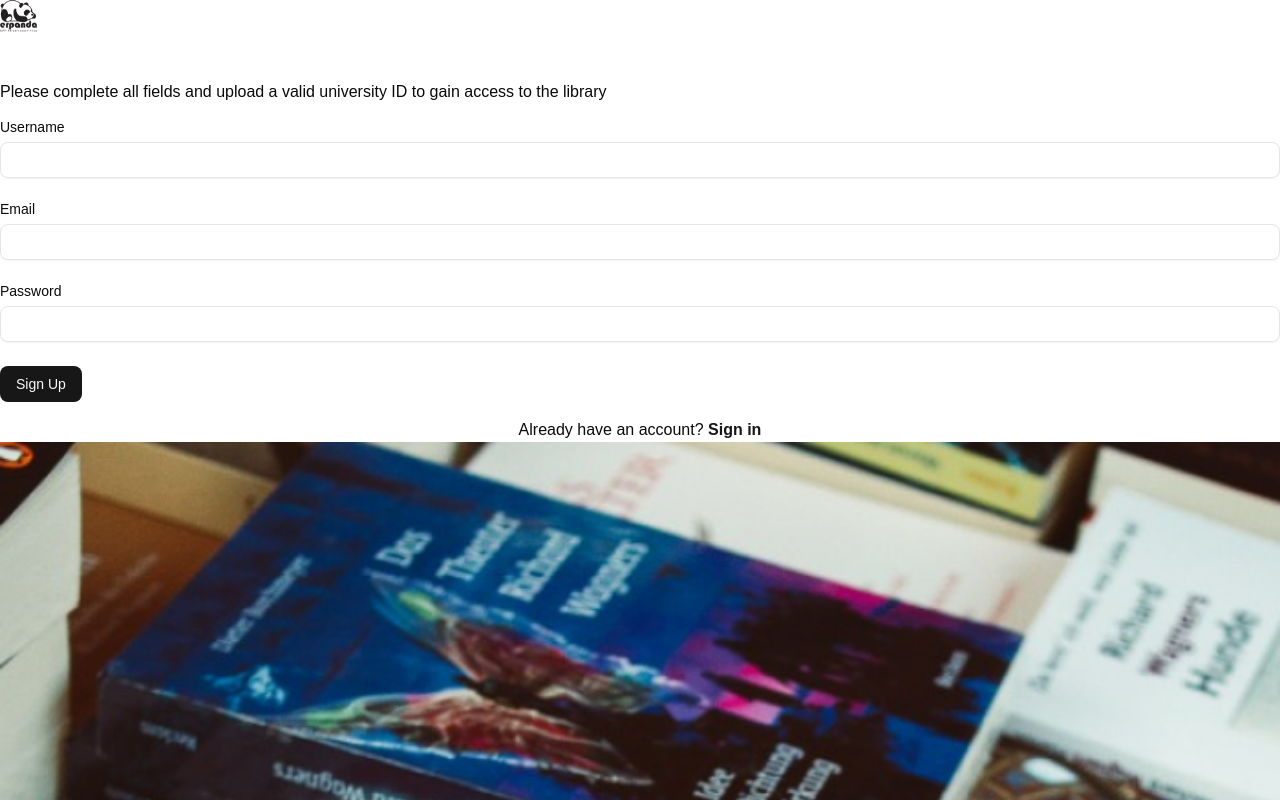
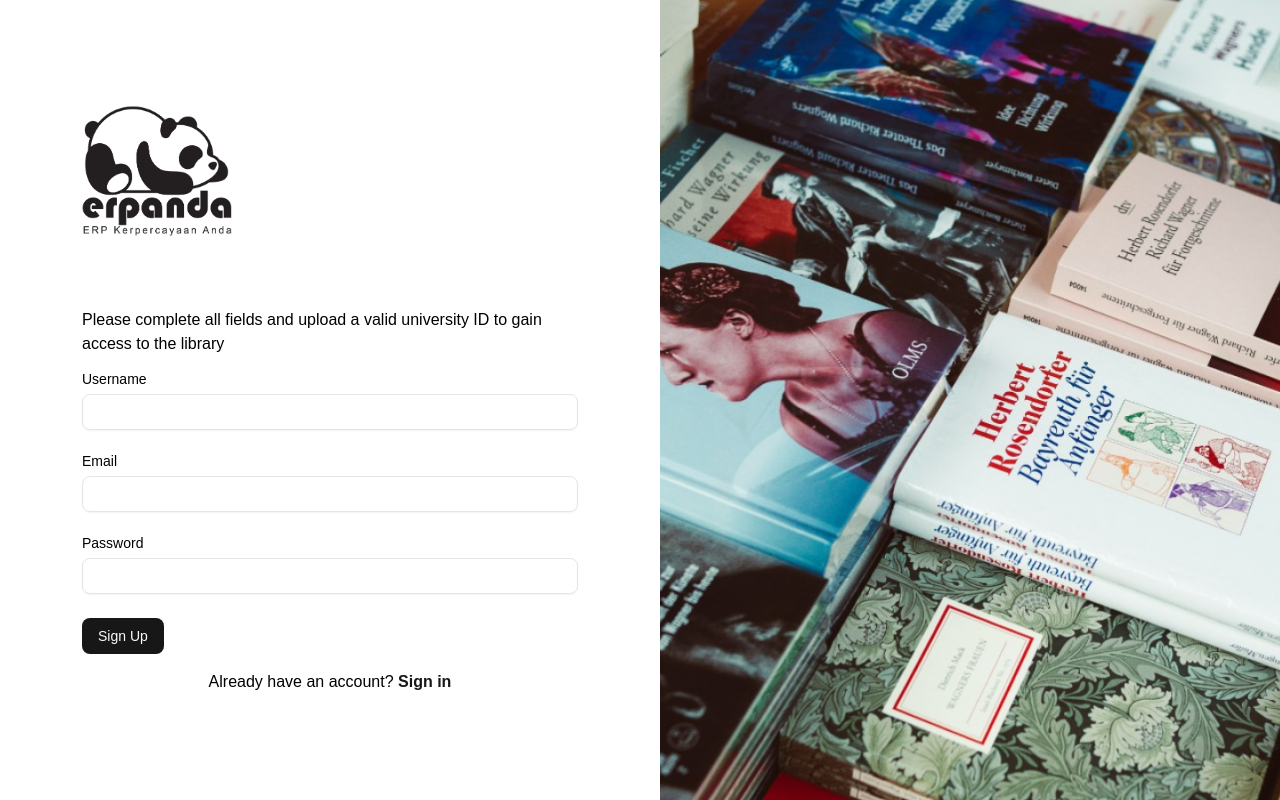
Before and after one commit to EnricoRP/ERPANDA-FRONTEND, a Next.js app: page /sign-up in a window 1280 px wide. Shown: the top 800 px of the page. Built offline with nearby package versions, Linux system fonts and the light colour scheme; a web font is replaced by a local one.

Commit message:
configurasi tailwind

```diff
--- a/src/app/(auth)/layout.tsx
+++ b/src/app/(auth)/layout.tsx
@@ -7,8 +7,7 @@ const layout = async ({ children }: { children: ReactNode }) => {
       <section className="auth-form">
         <div className="auth-box">
           <div className="flex flex-row gap-3">
-            <Image src="/logo-main.svg" alt="logo" width={37} height={37} />
-            <h1 className="text-2xl font-semibold text-white">Erpanda</h1>
+            <Image src="/logo-main.svg" alt="logo" width={150} height={150} />
           </div>
           <div>{children}</div>
         </div>
--- a/src/app/globals.css
+++ b/src/app/globals.css
@@ -3,22 +3,81 @@
 
 @custom-variant dark (&:is(.dark *));
 
-:root {
-  --background: #ffffff;
-  --foreground: #171717;
+@theme {
+  --radius: 0.5rem;
+  /* 🎨 Warna Dasar */
+  --color-background: hsl(0 0% 100%);
+  --color-foreground: hsl(222.2 84% 4.9%);
+  --color-card: hsl(0 0% 100%);
+  --color-card-foreground: hsl(222.2 84% 4.9%);
+  --color-popover: hsl(0 0% 100%);
+  --color-popover-foreground: hsl(222.2 84% 4.9%);
+  --color-primary: hsl(222.2 47.4% 11.2%);
+  --color-primary-foreground: hsl(210 40% 98%);
+  --color-secondary: hsl(210 40% 96.1%);
+  --color-secondary-foreground: hsl(222.2 47.4% 11.2%);
+  --color-muted: hsl(210 40% 96.1%);
+  --color-muted-foreground: hsl(215.4 16.3% 46.9%);
+  --color-accent: hsl(210 40% 96.1%);
+  --color-accent-foreground: hsl(222.2 47.4% 11.2%);
+  --color-destructive: hsl(0 84.2% 60.2%);
+  --color-destructive-foreground: hsl(210 40% 98%);
+  --color-border: hsl(214.3 31.8% 91.4%);
+  --color-input: hsl(214.3 31.8% 91.4%);
+  --color-ring: hsl(222.2 84% 4.9%);
+
+  /* 📊 Chart */
+  --color-chart-1: hsl(12 76% 61%);
+  --color-chart-2: hsl(173 58% 39%);
+  --color-chart-3: hsl(197 37% 24%);
+  --color-chart-4: hsl(43 74% 66%);
+  --color-chart-5: hsl(27 87% 67%);
 }
 
-@media (prefers-color-scheme: dark) {
-  :root {
-    --background: #0a0a0a;
-    --foreground: #ededed;
+@layer base {
+  /* 🌙 Dark Mode */
+  .dark {
+    --color-background: hsl(222.2 84% 4.9%);
+    --color-foreground: hsl(210 40% 98%);
+    --color-card: hsl(222.2 84% 4.9%);
+    --color-card-foreground: hsl(210 40% 98%);
+    --color-popover: hsl(222.2 84% 4.9%);
+    --color-popover-foreground: hsl(210 40% 98%);
+    --color-primary: hsl(210 40% 98%);
+    --color-primary-foreground: hsl(222.2 47.4% 11.2%);
+    --color-secondary: hsl(217.2 32.6% 17.5%);
+    --color-secondary-foreground: hsl(210 40% 98%);
+    --color-muted: hsl(217.2 32.6% 17.5%);
+    --color-muted-foreground: hsl(215 20.2% 65.1%);
+    --color-accent: hsl(217.2 32.6% 17.5%);
+    --color-accent-foreground: hsl(210 40% 98%);
+    --color-destructive: hsl(0 62.8% 30.6%);
+    --color-destructive-foreground: hsl(210 40% 98%);
+    --color-border: hsl(217.2 32.6% 17.5%);
+    --color-input: hsl(217.2 32.6% 17.5%);
+    --color-ring: hsl(212.7 26.8% 83.9%);
+
+    --color-chart-1: hsl(220 70% 50%);
+    --color-chart-2: hsl(160 60% 45%);
+    --color-chart-3: hsl(30 80% 55%);
+    --color-chart-4: hsl(280 65% 60%);
+    --color-chart-5: hsl(340 75% 55%);
   }
-}
 
-body {
-  background: var(--background);
-  color: var(--foreground);
-  font-family: Arial, Helvetica, sans-serif;
+  /* 🖱️ Scrollbar Hidden */
+  .hide-scrollbar::-webkit-scrollbar {
+    width: 0px;
+    height: 0px;
+  }
+  .hide-scrollbar::-webkit-scrollbar-track {
+    background: transparent;
+  }
+  .hide-scrollbar::-webkit-scrollbar-thumb {
+    background: transparent;
+  }
+  .hide-scrollbar::-webkit-scrollbar-thumb:hover {
+    background: transparent;
+  }
 }
 
 @theme inline {
@@ -57,6 +116,26 @@ body {
   --color-sidebar-accent-foreground: var(--sidebar-accent-foreground);
   --color-sidebar-border: var(--sidebar-border);
   --color-sidebar-ring: var(--sidebar-ring);
+}
+
+@utility root-container {
+  @apply flex min-h-screen flex-1 flex-col px-5 md:px-16 bg-fuchsia-800;
+}
+
+@utility auth-container {
+  @apply relative flex flex-col-reverse sm:flex-row;
+}
+
+@utility auth-form {
+  @apply my-auto flex h-full min-h-screen flex-1 items-center px-5 py-10;
+}
+
+@utility auth-box {
+  @apply mx-auto flex max-w-xl flex-col gap-6 rounded-lg p-10;
+}
+
+@utility auth-illustration {
+  @apply sticky h-40 w-full sm:top-0 sm:h-screen sm:flex-1;
 }
 
 :root {
--- /dev/null
+++ b/tailwind.config.ts
@@ -0,0 +1,113 @@
+import type { Config } from "tailwindcss";
+
+export default {
+  darkMode: "class",
+  content: [
+    "./src/app/**/*.{ts,tsx,js,jsx,mdx}",
+    "./src/components/**/*.{ts,tsx,js,jsx,mdx}",
+    "./src/lib/**/*.{ts,tsx,js,jsx,mdx}",
+  ],
+  theme: {
+    fontFamily: {
+      "ibm-plex-sans": ["IBM Plex Sans", "sans-serif"],
+      "bebas-neue": ["var(--bebas-neue)"],
+    },
+    colors: {
+      background: "hsl(var(--background))",
+      foreground: "hsl(var(--foreground))",
+      card: {
+        DEFAULT: "hsl(var(--card))",
+        foreground: "hsl(var(--card-foreground))",
+      },
+      popover: {
+        DEFAULT: "hsl(var(--popover))",
+        foreground: "hsl(var(--popover-foreground))",
+      },
+      primary: {
+        DEFAULT: "hsl(var(--primary))",
+        foreground: "hsl(var(--primary-foreground))",
+      },
+      secondary: {
+        DEFAULT: "hsl(var(--secondary))",
+        foreground: "hsl(var(--secondary-foreground))",
+      },
+      muted: {
+        DEFAULT: "hsl(var(--muted))",
+        foreground: "hsl(var(--muted-foreground))",
+      },
+      accent: {
+        DEFAULT: "hsl(var(--accent))",
+        foreground: "hsl(var(--accent-foreground))",
+      },
+      destructive: {
+        DEFAULT: "hsl(var(--destructive))",
+        foreground: "hsl(var(--destructive-foreground))",
+      },
+      border: "hsl(var(--border))",
+      input: "hsl(var(--input))",
+      ring: "hsl(var(--ring))",
+      chart: {
+        "1": "hsl(var(--chart-1))",
+        "2": "hsl(var(--chart-2))",
+        "3": "hsl(var(--chart-3))",
+        "4": "hsl(var(--chart-4))",
+        "5": "hsl(var(--chart-5))",
+      },
+      green: {
+        DEFAULT: "#027A48",
+        100: "#ECFDF3",
+        400: "#4C7B62",
+        500: "#2CC171",
+        800: "#027A48",
+      },
+      red: {
+        DEFAULT: "#EF3A4B",
+        400: "#F46F70",
+        500: "#E27233",
+        800: "#EF3A4B",
+      },
+      blue: {
+        100: "#0089F1",
+      },
+      light: {
+        100: "#D6E0FF",
+        200: "#EED1AC",
+        300: "#F8F8FF",
+        400: "#EDF1F1",
+        500: "#8D8D8D",
+        600: "#F9FAFB",
+        700: "#E2E8F0",
+        800: "#F8FAFC",
+      },
+      dark: {
+        100: "#16191E",
+        200: "#3A354E",
+        300: "#232839",
+        400: "#1E293B",
+        500: "#0F172A",
+        600: "#333C5C",
+        700: "#464F6F",
+        800: "#1E2230",
+      },
+      gray: {
+        100: "#CBD5E1",
+      },
+    },
+    screens: {
+      xs: "480px",
+      sm: "640px",
+      md: "768px",
+      lg: "1024px",
+      xl: "1280px",
+    },
+    borderRadius: {
+      lg: "var(--radius)",
+      md: "calc(var(--radius) - 2px)",
+      sm: "calc(var(--radius) - 4px)",
+    },
+    backgroundImage: {
+      pattern: "url('/images/pattern.webp')",
+    },
+  },
+  plugins: [require("tailwindcss-animate")],
+} satisfies Config;
```
